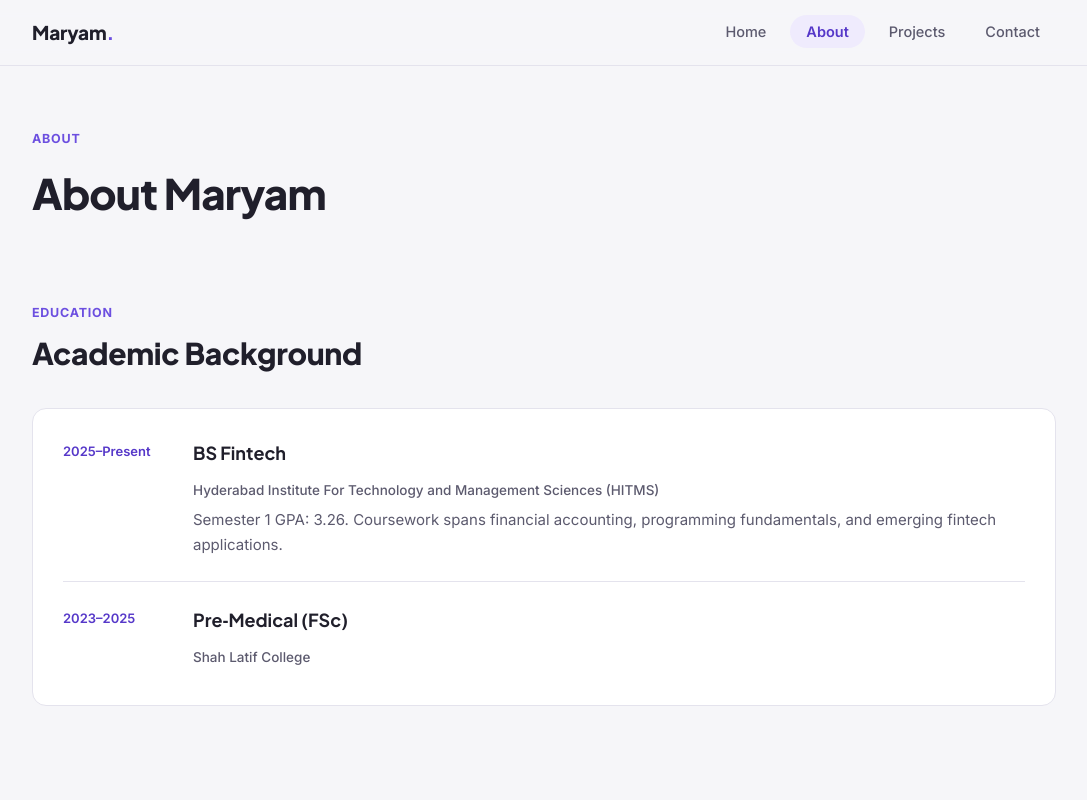
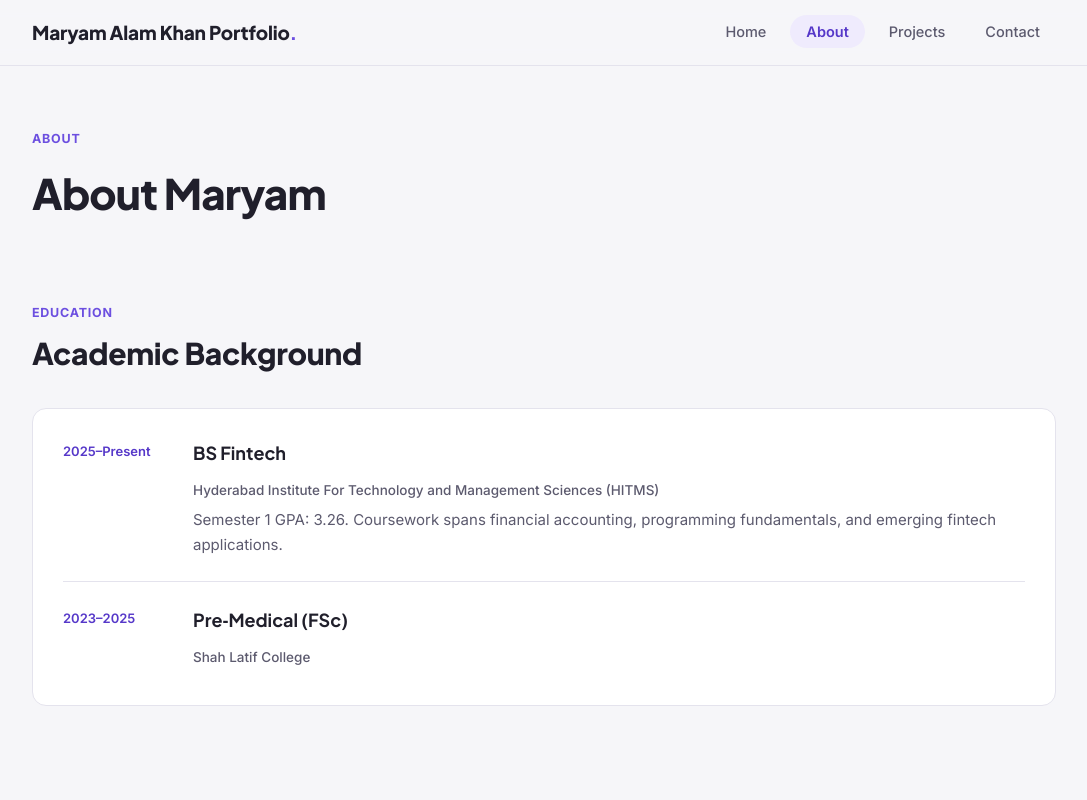
Before and after one commit to maryamalamkhan001/portfolio, a plain HTML site: page about.html in a window 1280 px wide. Shown: the top 800 px of the page, without its empty margins (96-1183 px from the left). Drawn offline with Linux system fonts and the light colour scheme.

Commit message:
Update navigation brand name in about.html

```diff
--- a/about.html
+++ b/about.html
@@ -13,7 +13,7 @@
 
 <nav class="main-nav">
   <div class="main-nav__inner">
-    <a href="index.html" class="main-nav__brand">Maryam<span class="dot">.</span></a>
+    <a href="index.html" class="main-nav__brand">Maryam Alam Khan Portfolio<span class="dot">.</span></a>
     <button class="nav-toggle" aria-expanded="false" aria-controls="nav-links">Menu</button>
     <ul class="main-nav__links" id="nav-links">
       <li><a href="index.html">Home</a></li>
```
